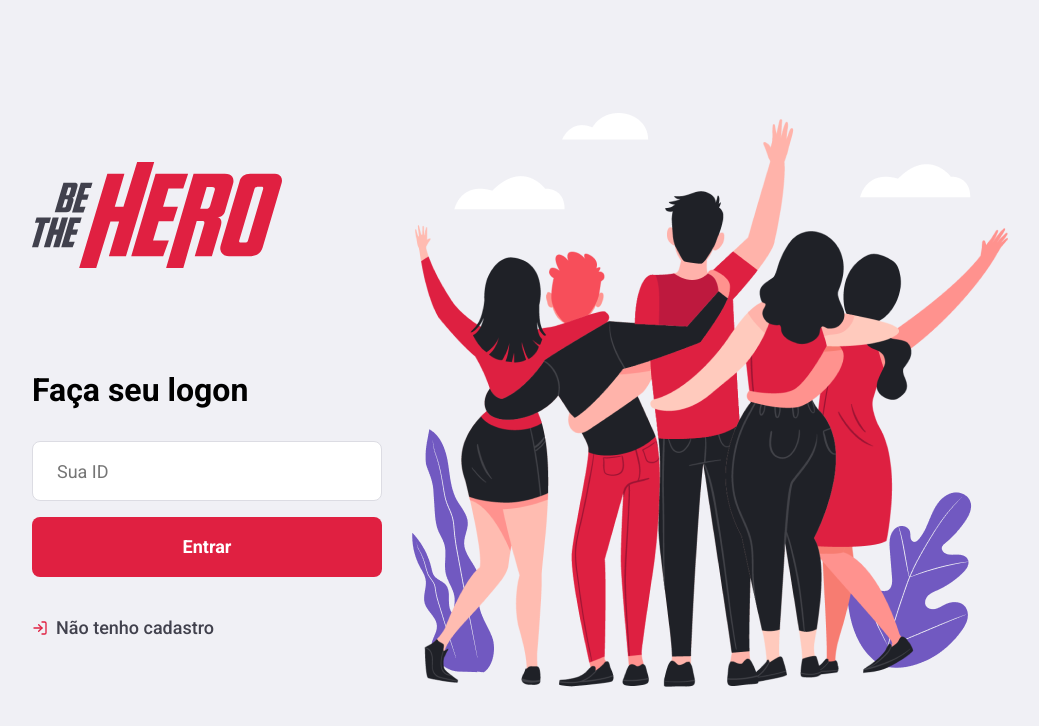
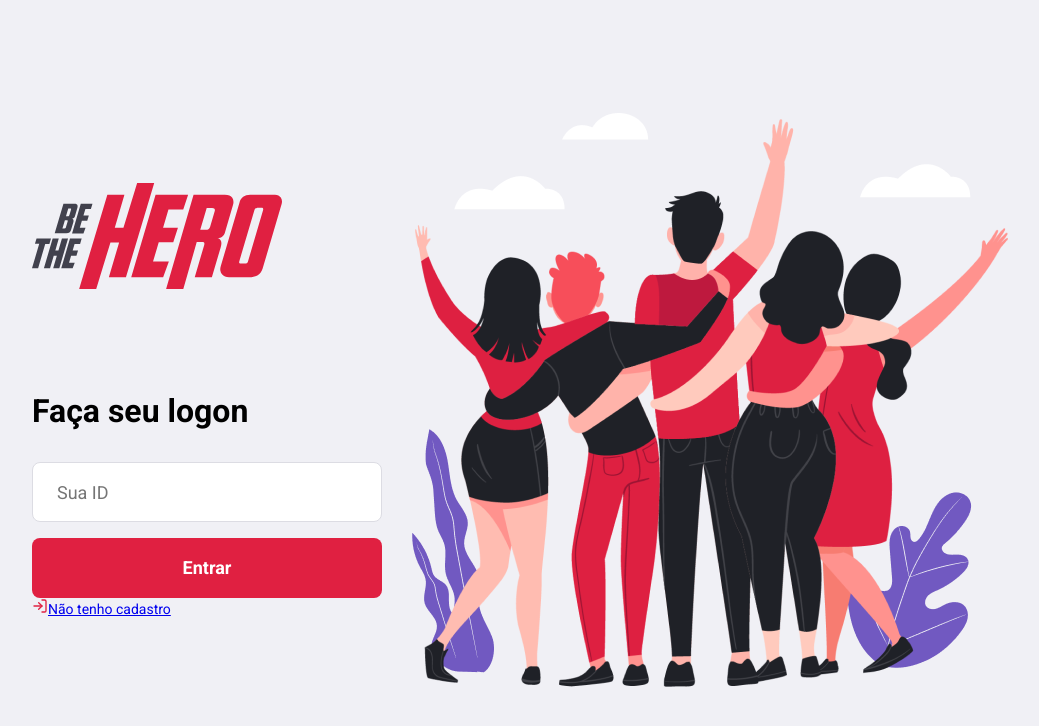
Before and after one commit to rcjeferson/be-the-hero, a React (Create React App) app in the folder frontend/: page / in a window 1280 px wide. Shown: the top 726 px of the page, without its empty margins (120-1159 px from the left). Built offline with nearby package versions, Linux system fonts and the light colour scheme.

Commit message:
refactor(link): Adiciona estilização a global
Adiciona estilização de links a na folha de estilos global para ser
reaproveitado por outros componentes.

```diff
--- a/frontend/src/global.css
+++ b/frontend/src/global.css
@@ -50,3 +50,22 @@ form input {
 .button:hover {
   filter: brightness(90%);
 }
+
+.back-link {
+  display: flex;
+  align-items: center;
+  margin-top: 40px;
+  color: #41414d;
+  font-size: 18px;
+  text-decoration: none;
+  font-weight: 500;
+  transition: opacity 0.2s;
+}
+
+.back-link:hover {
+  opacity: 0.8;
+}
+
+.back-link svg {
+  margin-right: 8px;
+}
--- a/frontend/src/pages/Logon/styles.css
+++ b/frontend/src/pages/Logon/styles.css
@@ -23,22 +23,3 @@
   font-size: 32px;
   margin-bottom: 32px;
 }
-
-.logon-container section.form a {
-  display: flex;
-  align-items: center;
-  margin-top: 40px;
-  color: #41414d;
-  font-size: 18px;
-  text-decoration: none;
-  font-weight: 500;
-  transition: opacity 0.2s;
-}
-
-.logon-container section.form a:hover {
-  opacity: 0.8;
-}
-
-.logon-container section.form a svg {
-  margin-right: 8px;
-}
```
